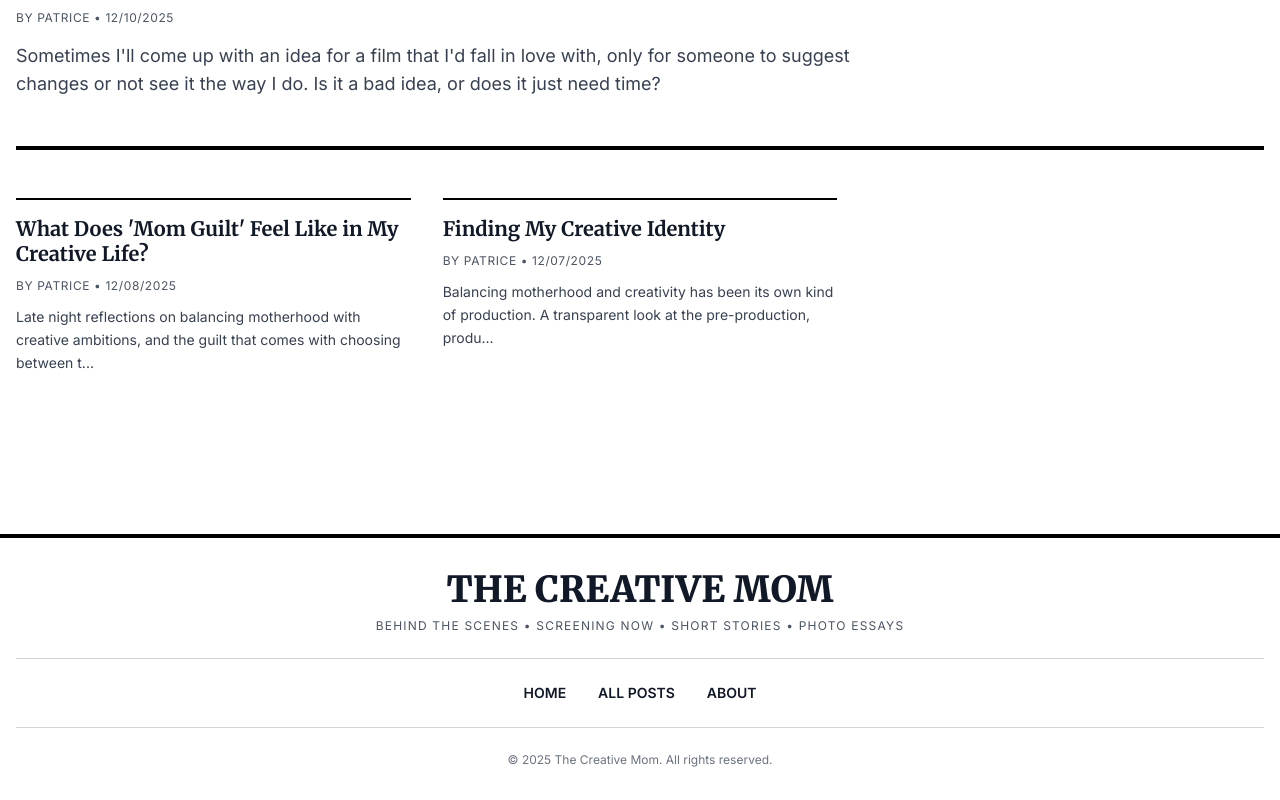
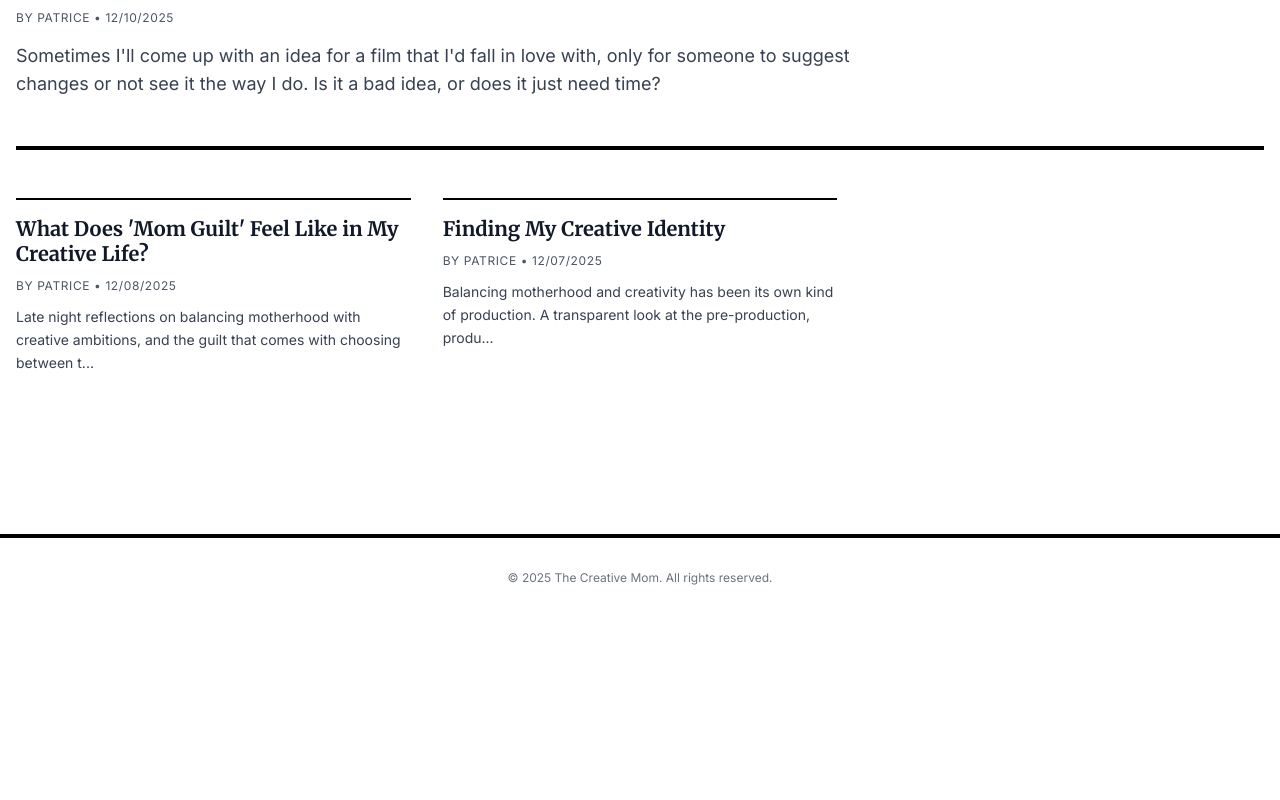
Before and after one commit to BizTrackxrp/TheCreativeMom, a Next.js app: page / in a window 1280 px wide. Shown: the part 873-1673 px from the top of the page. After the commit the page ends 1491 px from the top, so only its background shows below. Built offline with nearby package versions, Linux system fonts and the light colour scheme.

Commit message:
Update layout.tsx

```diff
--- a/app/layout.tsx
+++ b/app/layout.tsx
@@ -209,29 +209,10 @@ export default function RootLayout({
           {children}
         </main>
 
-        {/* Newspaper Footer */}
+        {/* Simplified Footer */}
         <footer className="border-t-4 border-black bg-white mt-20">
           <div className="max-w-7xl mx-auto px-4 py-8">
-            <div className="text-center border-b border-gray-300 pb-6 mb-6">
-              <h3 className="text-4xl font-serif font-black mb-2">
-                THE CREATIVE MOM
-              </h3>
-              <p className="text-xs uppercase tracking-widest text-gray-600">
-                Behind the Scenes • Screening Now • Short Stories • Photo Essays
-              </p>
-            </div>
-            <div className="flex justify-center gap-8 mb-6 flex-wrap text-sm">
-              <Link href="/" className="hover:underline uppercase font-semibold">
-                Home
-              </Link>
-              <Link href="/blog" className="hover:underline uppercase font-semibold">
-                All Posts
-              </Link>
-              <Link href="/about" className="hover:underline uppercase font-semibold">
-                About
-              </Link>
-            </div>
-            <div className="text-center pt-6 border-t border-gray-300">
+            <div className="text-center">
               <p className="text-xs text-gray-500">
                 © {new Date().getFullYear()} The Creative Mom. All rights reserved.
               </p>
```
